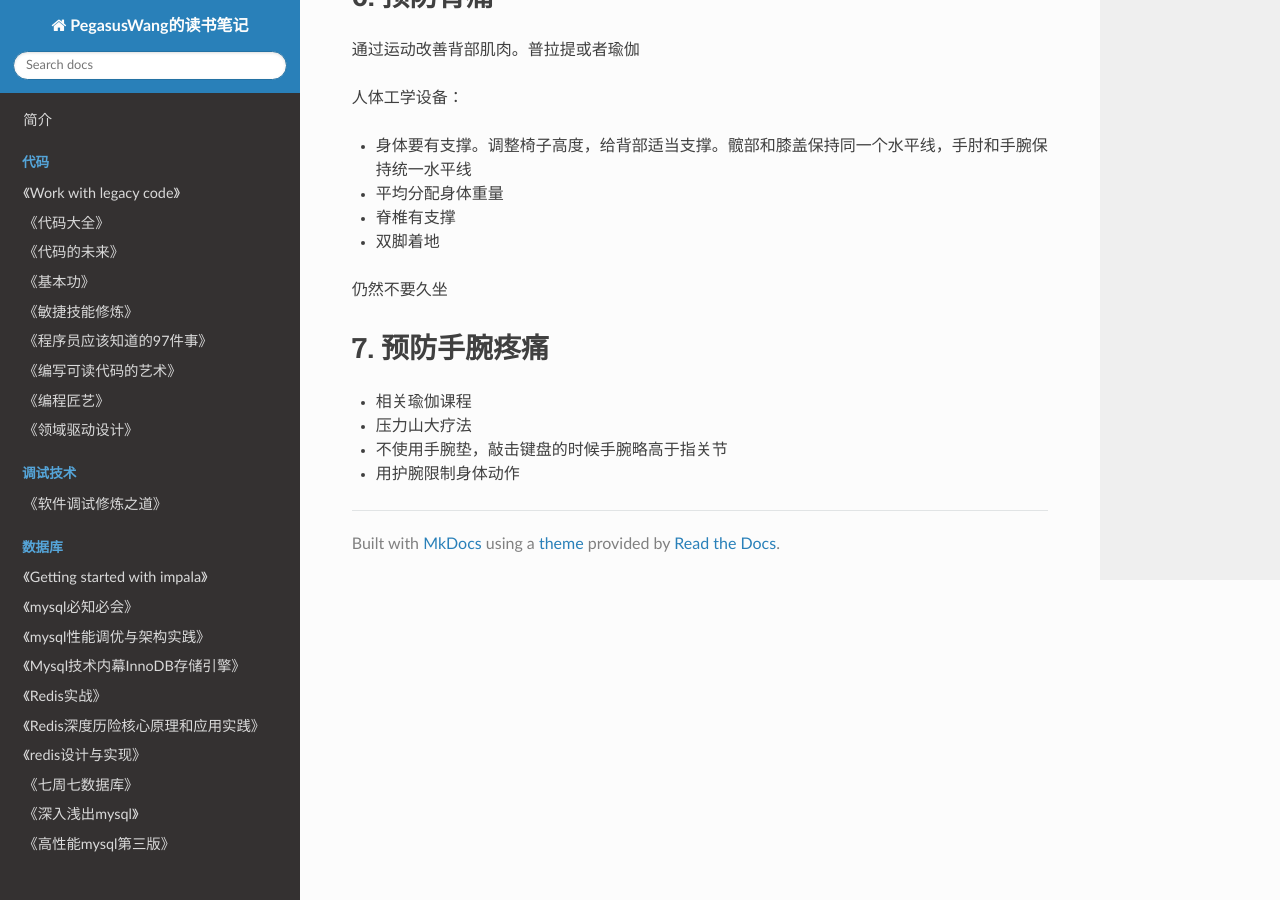
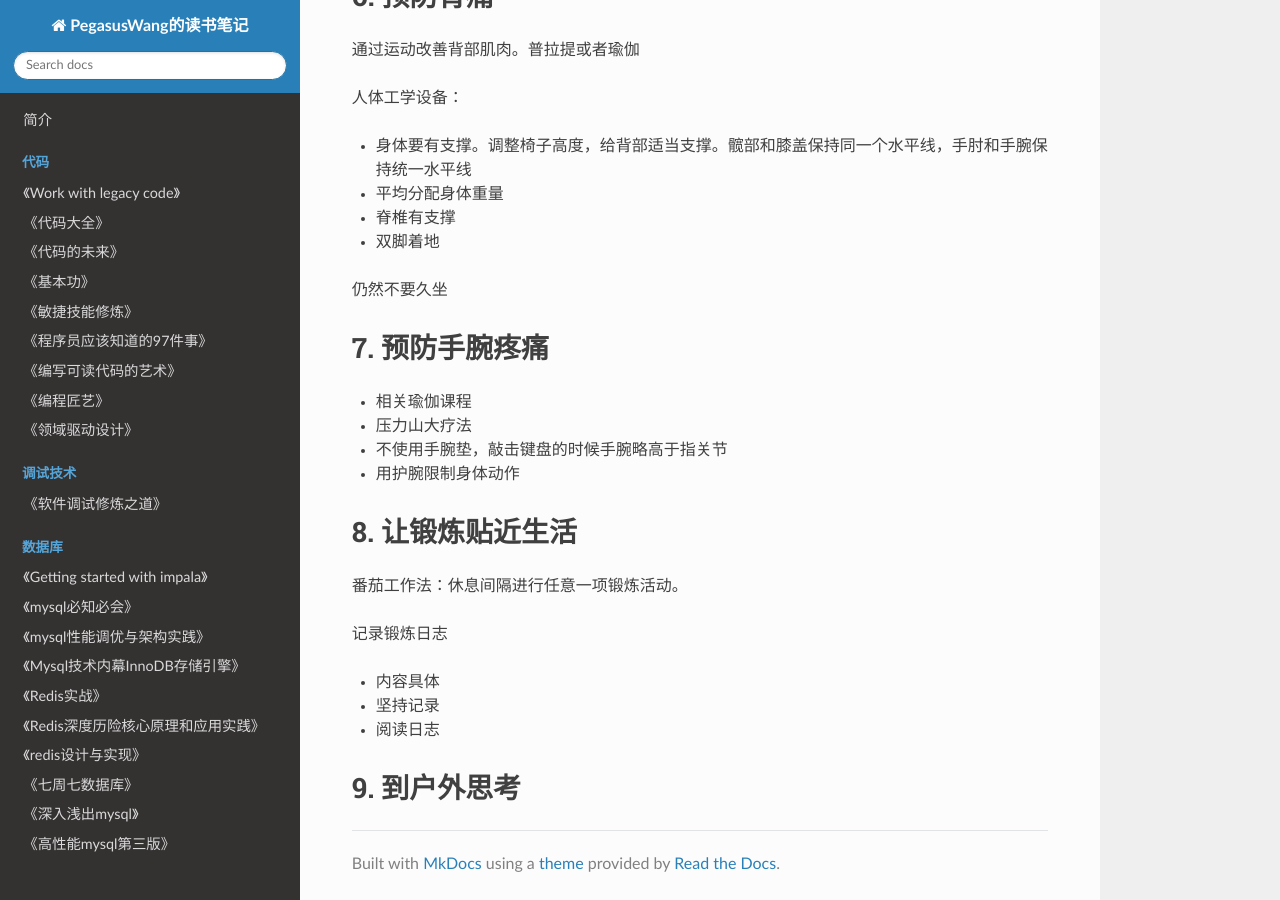
Before and after one commit to PegasusWang/booknotes, an MkDocs documentation site: the page built from docs/健康/程序员健康指南.md, in a window 1280 px wide and 900 px high, scrolled down 978 px. Built offline with MkDocs 1.6.1, drawn with Linux system fonts in a browser that asks for light colours; nearby versions of some CDN libraries; old or Windows-style settings are respelled for this version of MkDocs.

Commit message:
健康指南

```diff
--- a/docs/健康/程序员健康指南.md
+++ b/docs/健康/程序员健康指南.md
@@ -53,3 +53,15 @@
 - 压力山大疗法
 - 不使用手腕垫，敲击键盘的时候手腕略高于指关节
 - 用护腕限制身体动作
+
+# 8. 让锻炼贴近生活
+
+番茄工作法：休息间隔进行任意一项锻炼活动。
+
+记录锻炼日志
+
+- 内容具体
+- 坚持记录
+- 阅读日志
+
+# 9. 到户外思考
```
